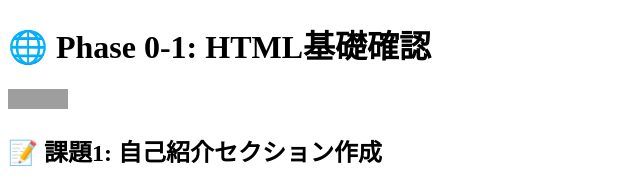
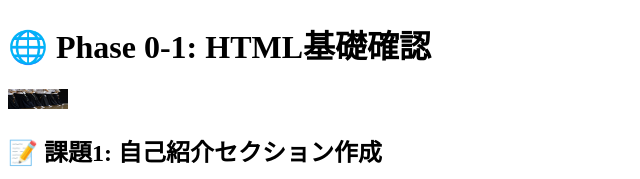
Before and after one commit to omu-aaa24214/-omu-aaa24214.github.io-, a plain HTML site: page index.html in a window 1280 px wide. Shown: the top 179 px of the page, without its empty margins (0-640 px from the left). Drawn offline with Linux system fonts and the light colour scheme; grey boxes are pictures that could not be loaded.

Commit message:
Update index.html

```diff
--- a/index.html
+++ b/index.html
@@ -9,7 +9,7 @@
     <h1>🌐 Phase 0-1: HTML基礎確認</h1>
 
     <div>
-        <p><img src="https://dm72ej7e7ip4q.cloudfront.net/23/239ad125296f055c4ff4209525956afa_s.jpg?response-content-disposition=attachment%3Bfilename%3D24794881_s.jpg&Expires=1760503209&Signature=SEG-tY~LhaKja6nKNAG61j3cyOSCIpnl25R1bLMWgBvjUrf7d1qJkpCpZcSeanq7-4h1CgEFg1dEIGZMhhxebGGitWsCdWQbjjM~LjCzauHoxyJlMrvM4TFQTARUggEW-yyUk-B3f3XXsBeQbt7e6vmU~3aeLqvFKgXykg3gH82n8CZIvPz7af3uT8j1~YNrBVob0qQEADBwB2MWc5VYuJVPWfpLC8Wl~0GqVOSsRbsVddNP~yLIXuPGSeTNiO3DYBgLTE51IpA1Zr8YnPQeFvJmTChsGWtdxSYZHGlrA5QaA4Tw--gqPE33FYc5pgK0F2hsbUtq6J-uHWIZpLNYYg__&Key-Pair-Id=APKAII7N6YJY6RGVE7CA" width="60" height="20" alt="弓道"></p>
+        <p><img src="24794881_s.jpg" width="60" height="20" alt="弓道"></p>
         <h2>📝 課題1: 自己紹介セクション作成</h2>
         <p><strong>指示:</strong> 下記のHTMLコメント部分に、あなたの自己紹介を書いてください。</p>
         <h3>自己紹介</h3>
```
